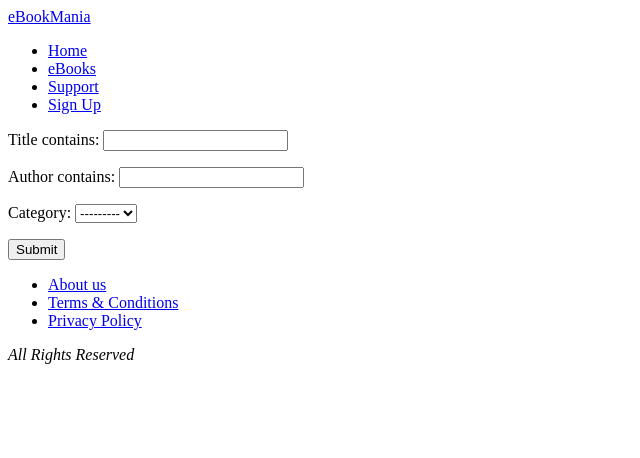
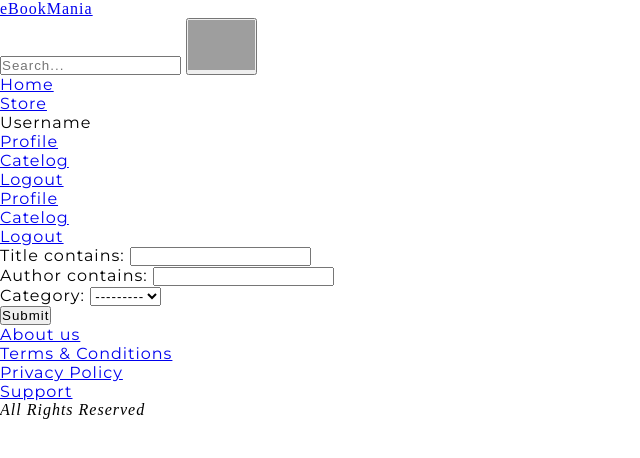
Before and after one commit to dhimanhere/ebook, a Django app: page /filter/ in a window 1280 px wide. Shown: the top 458 px of the page, without its empty margins (0-640 px from the left). Run offline with Django 5.2, Linux system fonts and the light colour scheme; data that the repository does not hold is empty; grey boxes are pictures that could not be loaded.

Commit message:
imported font styles

```diff
--- a/myapp/templates/myapp/base.html
+++ b/myapp/templates/myapp/base.html
@@ -1,3 +1,4 @@
+{% load static %}
 <!DOCTYPE html>
 <html lang="en">
 <head>
@@ -5,22 +6,43 @@
 	<meta name="viewport" content="width=device-width, initial-scale=1.0">
 	{% block head %}
 	{% endblock %}
+	<link rel="stylesheet" href="{% static 'css/base.css' %}">
 </head>
 <body>
 	<nav class="nav">
-		<div class="logo-container">
-			<a href="#" class="logo">eBookMania</a>
-		</div>
-		<div class="hamburger">
+		<div class="hambuger">
 			<div class="ham"></div>
 			<div class="ham"></div>
 			<div class="ham"></div>
 		</div>
+		<div class="logo">
+			<a href="#">eBookMania</a>
+		</div>
+		<div class="search-box">
+			<form class="search-f" method="get">
+				<input type="text" name="query" id="query" placeholder="Search..." required>
+				<button type="submit">
+					<img width="50" height="50" src="https://img.icons8.com/ios/50/search--v1.png" alt="search--v1"/>
+				</button>
+			</form>
+		</div>
 		<ul class="nav-list">
-			<li><a href="#">Home</a></li>
-			<li><a href="#">eBooks</a></li>
-			<li><a href="#">Support</a></li>
-			<li><a href="#">Sign Up</a></li>
+			<li>
+				<a href="#">Home</a>
+			</li>
+			<li>
+				<a href="#">Store</a>
+			</li>
+			<li class="block-inp"><span id="username">Username</span>
+                <ul class="username-list">
+                	<li><a href="#">Profile</a></li>
+                	<li><a href="#">Catelog</a></li>
+                	<li><a href="#">Logout</a></li>
+                </ul>
+			</li>
+			<li><a href="#">Profile</a></li>
+			<li><a href="#">Catelog</a></li>
+			<li><a href="#">Logout</a></li>
 		</ul>
 	</nav>
 	<main class="main">
@@ -38,6 +60,9 @@
 			<li>
 				<a href="#">Privacy Policy</a>
 			</li>
+			<li>
+				<a href="#">Support</a>
+			</li>
 		</ul>
 		<i class="copyright">All Rights Reserved</i>
 	</footer>
--- /dev/null
+++ b/static/css/base.css
@@ -0,0 +1,23 @@
+@import url('https://fonts.googleapis.com/css2?family=Barlow:wght@500;600&family=Montserrat&display=swap');
+*{
+	margin: 0;
+	padding: 0;
+	box-sizing: border-box;
+	letter-spacing: 1px;
+}
+:root{
+	--header-font: "Barlow", sans-serif;
+	--primary-font: "Montserrat", sans-serif;
+	--weight-500: 500;
+	--weight-600: 600;
+	--weight-400: 400;
+}
+h1, h2, h3, h4, h5{
+	font-family: var(--header-font);
+}
+p, li, ul, ol{
+	font-family: var(--primary-font);
+}
+img{
+	width: 100%;
+}
--- /dev/null
+++ b/static/js/home.js
@@ -0,0 +1 @@
+console.log("This is testing");
```
Also changed, not shown: ebookstore/settings.py (+21 -0 lines), myapp/templates/myapp/home.html (+23 -7 lines), db.sqlite3, static/css/home.css (added).
